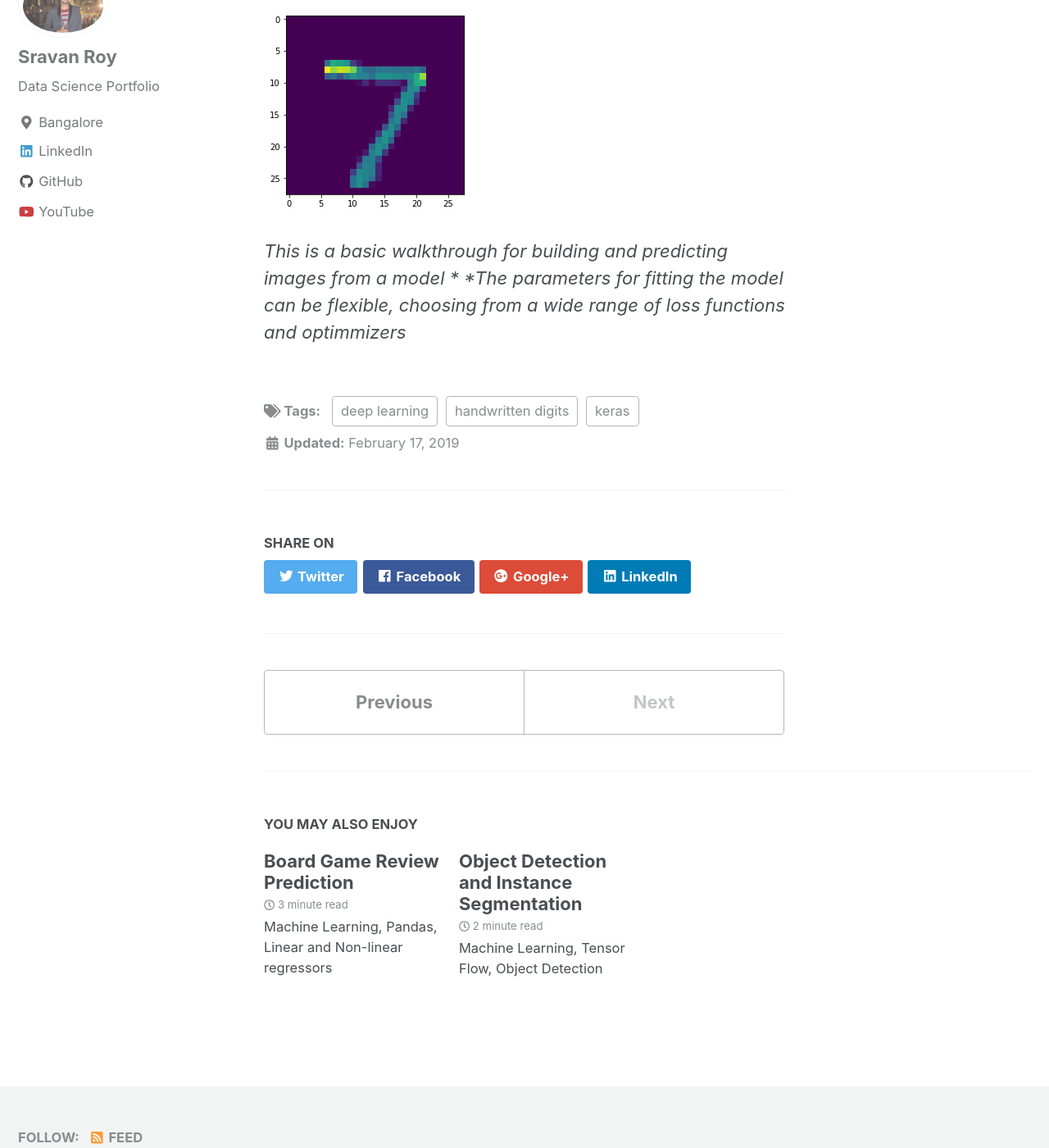
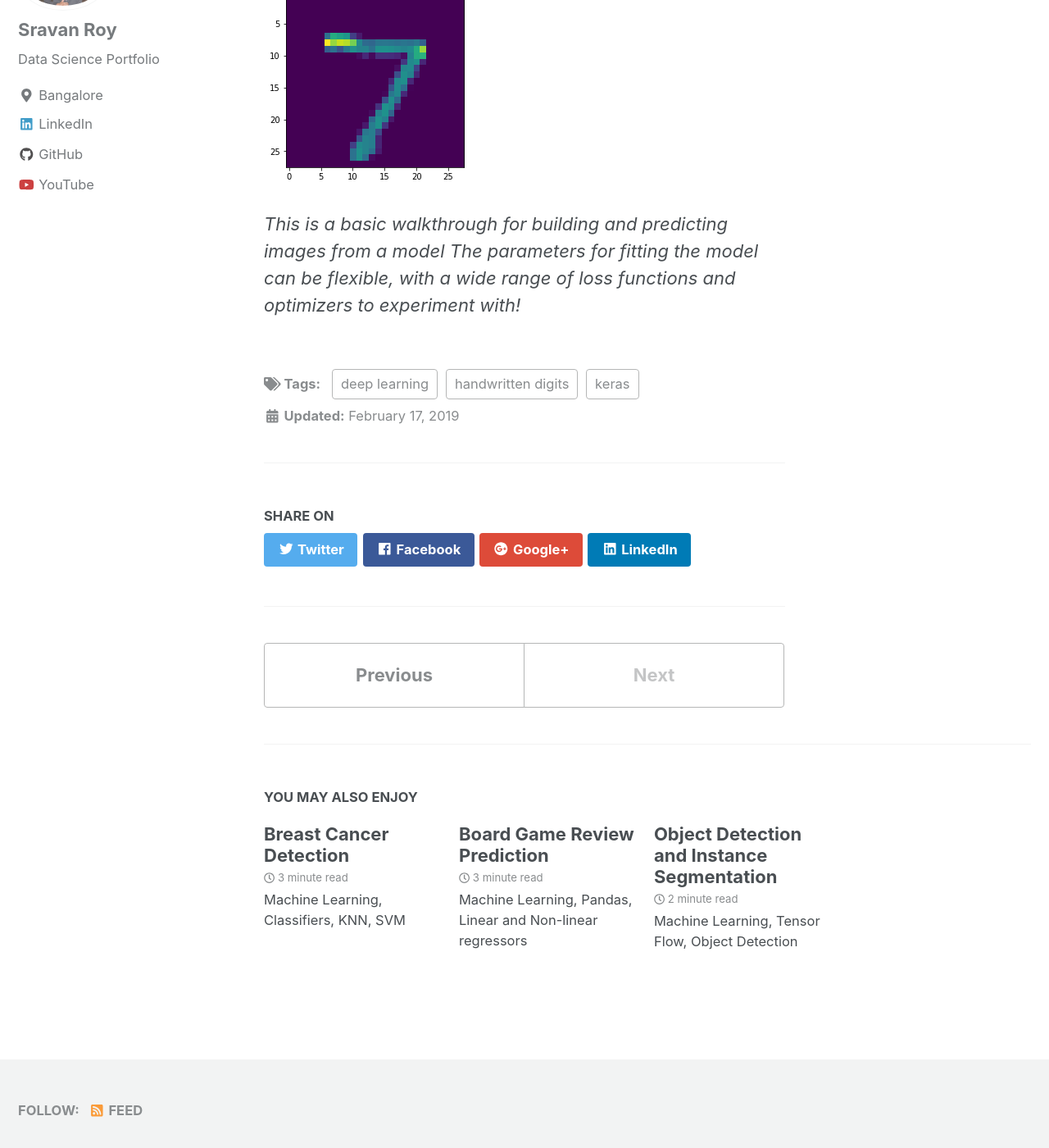
Before and after one commit to sravanroy/sravanroy.github.io, a Jekyll site: the page built from _posts/2019-02-17-Predicting_Digits.md, in a window 1280 px wide and 1400 px high, scrolled down 3631 px. Shown: the whole window at 82% size. Built offline with Jekyll 4.4.1, drawn with Linux system fonts in a browser that asks for light colours; cached includes are drawn as plain includes; nearby versions of some CDN libraries; some of the changed lines change nothing that is shown; some of the changed text lies outside the part shown.

Commit message:
Breast Cancer project

````diff
--- a/_posts/2019-02-17-Predicting_Digits.md
+++ b/_posts/2019-02-17-Predicting_Digits.md
@@ -8,10 +8,10 @@
 mathjax: "true"
 ---
 
-## *Basic prediction of digits using Pandas and TensorFlow !*
+## *Simple prediction of digits using Pandas and TensorFlow !*
 ----
 * A basic model to predict the handwritten images in MNIST database
-+ Python TensorFlow API is implemented to achieve this purpose
++ TensorFlow API is implemented to achieve this purpose
 
 
 The required packages are imported into the notebook as shown-
@@ -61,7 +61,7 @@
 Epoch 3/3
 60000/60000 [==============================] - 10s 167us/step - loss: 0.0725 - acc: 0.9770
 ```
-calculating the validation loss
+Calculating the validation loss
 ```python
 val_loss, val_acc = model.evaluate(x_test, y_test)
 print(val_loss, val_acc)
@@ -88,5 +88,5 @@
 ```
 ![alt]({{ site.url }}{{ site.baseurl }}/images/number_prediction/download7.png)
 
-*This is a basic walkthrough for building and predicting images from a model *
-*The parameters for fitting the model can be flexible, choosing from a wide range of loss functions and optimmizers*
+*This is a basic walkthrough for building and predicting images from a model*
+*The parameters for fitting the model can be flexible, with a wide range of loss functions and optimizers to experiment with!*
--- /dev/null
+++ b/_posts/2019-03-17-Breast Cancer Detection.md
@@ -0,0 +1,208 @@
+---
+title: "Breast Cancer Detection"
+date: 2018-12-29
+tags: [machine learning, KNN, SVM, Classification]
+header:
+  image: "/images/breast_cancer/BCD.jpg"
+excerpt: "Machine Learning, Classifiers, KNN, SVM"
+mathjax: "true"
+---
+
+## *Implementation of clustering algorithms to predict breast cancer !*
+----
+* The dataset is retrieved directly from uci repository
++ SVM and KNN models were deployed to predict the cancer class as malign or benign
+_ The models were implemented in Python Jupyter notebook
+
+```python
+# Load all the required libraries
+
+import numpy as np
+from sklearn import preprocessing, cross_validation
+from sklearn.neighbors import KNeighborsClassifier
+from sklearn.svm import SVC
+from sklearn import model_selection
+from sklearn.metrics import classification_report
+from sklearn.metrics import accuracy_score
+from pandas.plotting import scatter_matrix
+import matplotlib.pyplot as plt
+import pandas as pd
+```
+
+```python
+# Load Dataset
+url = "https://archive.ics.uci.edu/ml/machine-learning-databases/breast-cancer-wisconsin/breast-cancer-wisconsin.data"
+
+# get the column names of the dataset
+names = ['id', 'clump_thickness', 'uniform_cell_size', 'uniform_cell_shape',
+       'marginal_adhesion', 'single_epithelial_size', 'bare_nuclei',
+       'bland_chromatin', 'normal_nucleoli', 'mitoses', 'class']
+df = pd.read_csv(url, names=names)
+```
+
+```python
+# Preprocess the data
+
+df.replace('?',-99999, inplace=True) # ignore the blank data
+print(df.axes)
+
+df.drop(['id'], 1, inplace=True)
+```
+
+Lets look at the data in columns
+```python
+print(df.loc[10]) # looking at the 10th row
+
+# Print the shape of the dataset
+print(df.shape)
+
+clump_thickness           1
+uniform_cell_size         1
+uniform_cell_shape        1
+marginal_adhesion         1
+single_epithelial_size    1
+bare_nuclei               1
+bland_chromatin           3
+normal_nucleoli           1
+mitoses                   1
+class                     2
+Name: 10, dtype: object
+(699, 10)
+```
+```python
+# Describe the dataset
+print(df.describe())
+
+ clump_thickness  uniform_cell_size  uniform_cell_shape  \
+count       699.000000         699.000000          699.000000
+mean          4.417740           3.134478            3.207439
+std           2.815741           3.051459            2.971913
+min           1.000000           1.000000            1.000000
+25%           2.000000           1.000000            1.000000
+50%           4.000000           1.000000            1.000000
+75%           6.000000           5.000000            5.000000
+max          10.000000          10.000000           10.000000
+
+       marginal_adhesion  single_epithelial_size  bland_chromatin  \
+count         699.000000              699.000000       699.000000
+mean            2.806867                3.216023         3.437768
+std             2.855379                2.214300         2.438364
+min             1.000000                1.000000         1.000000
+25%             1.000000                2.000000         2.000000
+50%             1.000000                2.000000         3.000000
+75%             4.000000                4.000000         5.000000
+max            10.000000               10.000000        10.000000
+
+       normal_nucleoli     mitoses       class
+count       699.000000  699.000000  699.000000
+mean          2.866953    1.589413    2.689557
+std           3.053634    1.715078    0.951273
+min           1.000000    1.000000    2.000000
+25%           1.000000    1.000000    2.000000
+50%           1.000000    1.000000    2.000000
+75%           4.000000    1.000000    4.000000
+max          10.000000   10.000000    4.000000
+```
+
+```python
+# Plot histograms for each variable
+
+df.hist(figsize = (10, 10))
+plt.show()
+```
+
+![alt]({{ site.url }}{{ site.baseurl }}/images/breast_cancer/hist.png)
+
+```python
+# Create scatter plot matrix
+
+scatter_matrix(df, figsize = (18,18)) # to see the relationship between the variables
+plt.show()
+```
+![alt]({{ site.url }}{{ site.baseurl }}/images/breast_cancer/scatter.png)
+
+We dont have any strong relationships with the cancer class and hence linear models won't be a good fit
+
+```python
+# Create X and Y datasets for training and store the rest for validating the model
+X = np.array(df.drop(['class'], 1)) # every variable except the class
+y = np.array(df['class']) # only the class label which is to be predicted
+
+# splitting the training and test data
+X_train, X_test, y_train, y_test = cross_validation.train_test_split(X, y, test_size=0.2)
+
+# Testing Options
+seed = 8 # to reproduce the same results
+scoring = 'accuracy'
+
+# Define models to train
+
+models = []
+models.append(('KNN', KNeighborsClassifier(n_neighbors = 5))) # add the KNN model with k=5
+models.append(('SVM', SVC())) # add the SVM model
+
+# evaluate each model in turn
+results = []
+names = []
+
+for name, model in models: # run  KFold 10 times on train data on both models to choose the best one
+    kfold = model_selection.KFold(n_splits=10, random_state = seed)
+    cv_results = model_selection.cross_val_score(model, X_train, y_train, cv=kfold, scoring=scoring)
+    results.append(cv_results)
+    names.append(name)
+    msg = "%s: %f (%f)" % (name, cv_results.mean(), cv_results.std())
+    print(msg)
+
+	KNN: 0.973117 (0.018442)
+    SVM: 0.951558 (0.028352)
+```
+This is the accuracy for the training data for both models
+
+```python
+# Make predictions on validation dataset
+
+for name, model in models:
+    model.fit(X_train, y_train)
+    predictions = model.predict(X_test)
+    print(name)
+    print(accuracy_score(y_test, predictions))
+    print(classification_report(y_test, predictions))
+
+# Accuracy - ratio of correctly predicted observations to the total observations.
+# Recall -  ratio of correctly predicted positive observations to the total predicted positive observations
+# Precision - ratio of correctly predicted positive observations to the all observations in actual class - yes.
+# F1 score - F1 Score is the weighted average of Precision and Recall. Therefore, this score takes both false positives and false
+
+KNN
+0.9428571428571428
+             precision    recall  f1-score   support
+
+          2       0.94      0.96      0.95        83
+          4       0.95      0.91      0.93        57
+
+avg / total       0.94      0.94      0.94       140
+
+SVM
+0.9571428571428572
+             precision    recall  f1-score   support
+
+          2       1.00      0.93      0.96        83
+          4       0.90      1.00      0.95        57
+
+avg / total       0.96      0.96      0.96       140
+
+clf = SVC()
+
+clf.fit(X_train, y_train)
+accuracy = clf.score(X_test, y_test)
+print(accuracy)
+
+example_measures = np.array([[4,2,1,1,1,2,3,2,1]])# randomly assign values to the variables(columns)
+example_measures = example_measures.reshape(len(example_measures), -1)
+prediction = clf.predict(example_measures)
+print(prediction)
+
+0.9571428571428572
+[2]
+```
+*The scope extends to using further clustering models in addition to KNN and SVM which might have a better accuracy of prediction*
````
Also changed, not shown: images/breast_cancer/BCD.jpg (added), images/breast_cancer/hist.png (added), images/breast_cancer/scatter.png (added).
